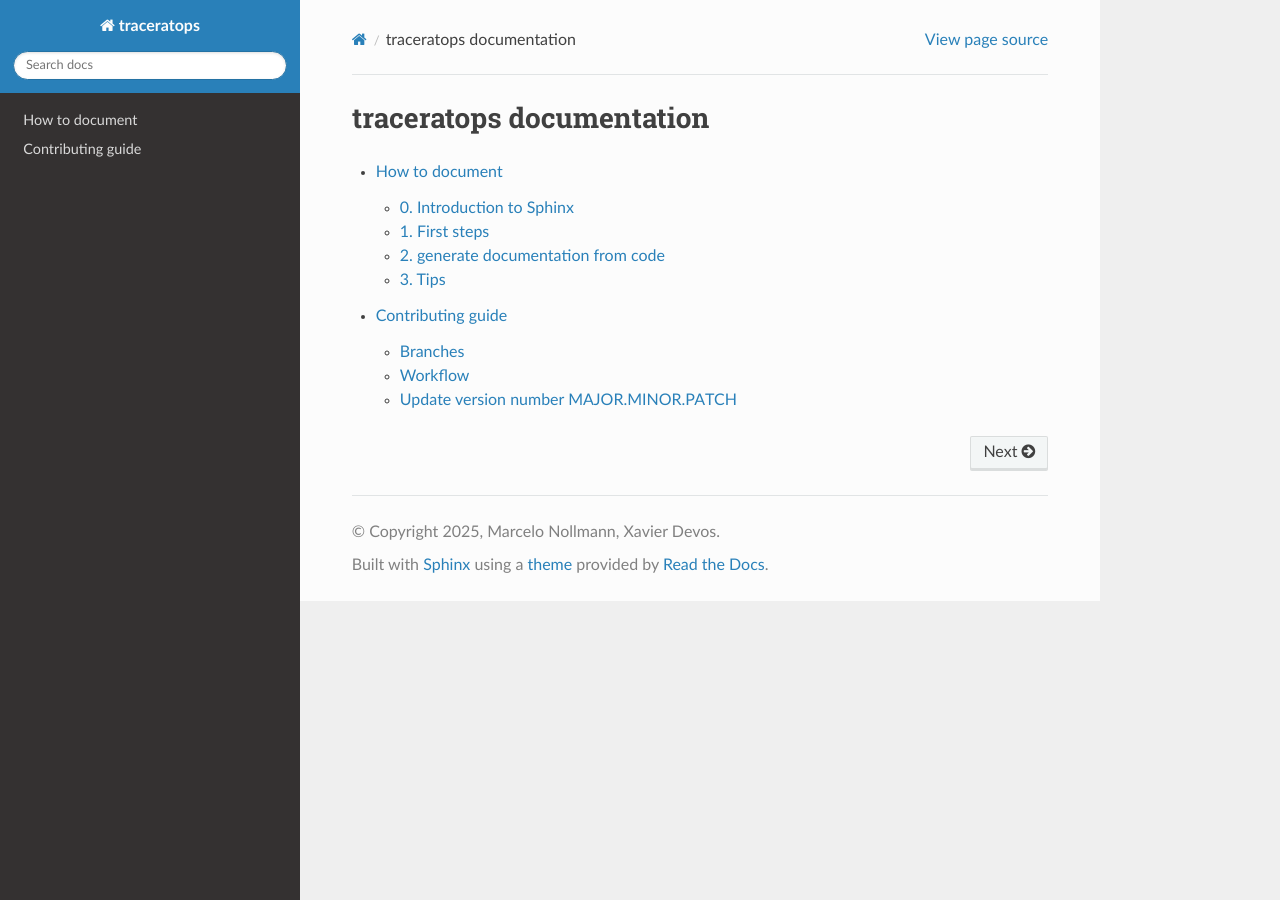
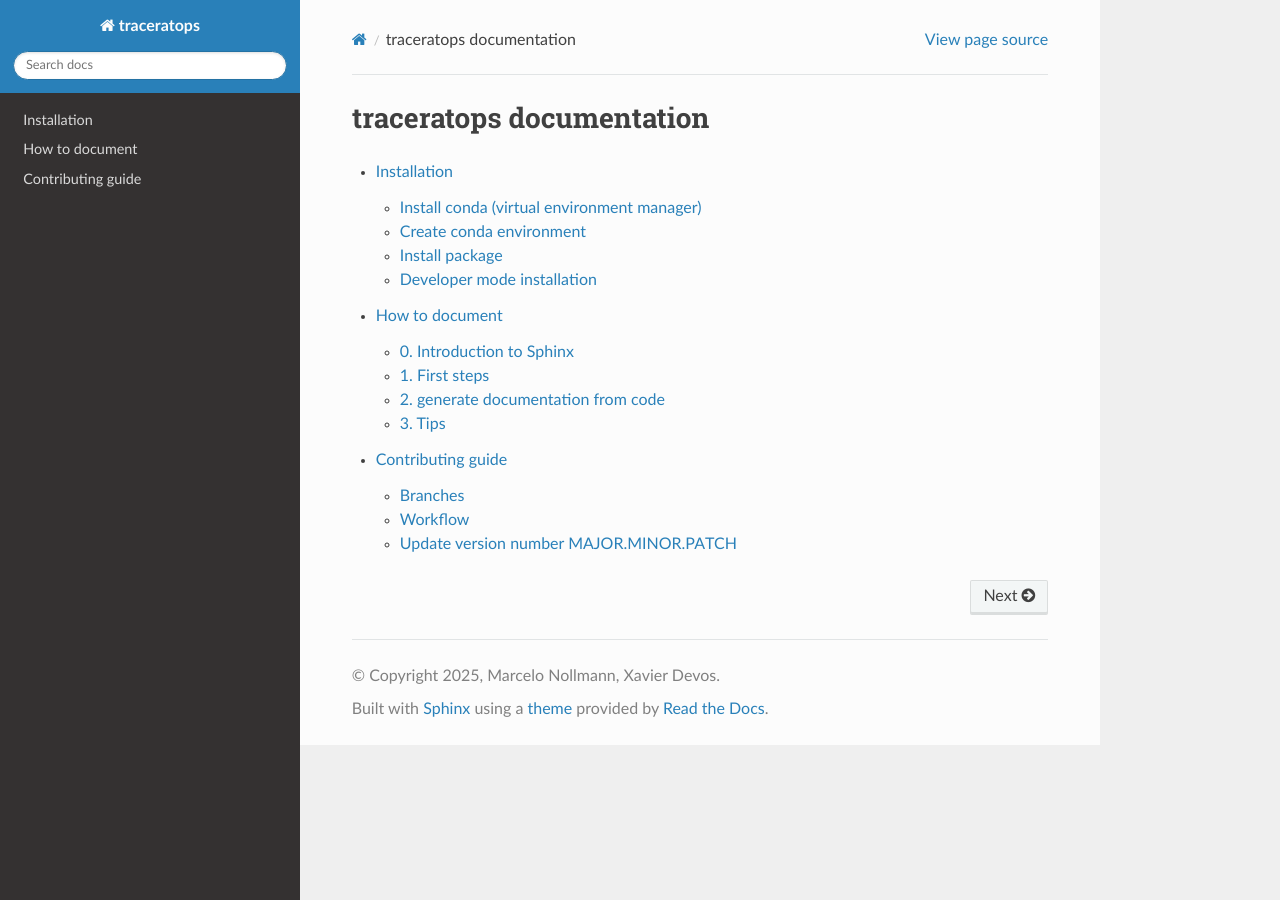
Before and after one commit to pyHi-M/traceratops, a Sphinx documentation site: the page built from doc/source/index.rst, in a window 1280 px wide. Built offline with Sphinx 7.4.7 and the Read the Docs theme 3.1.0, drawn with Linux system fonts in a browser that asks for light colours.

Commit message:
doc(installation): how to guide

````diff
--- a/doc/source/index.rst
+++ b/doc/source/index.rst
@@ -5,5 +5,6 @@
 .. toctree::
    :maxdepth: 2
 
+   quickstart/installation
    contribute/how_to_document
    contribute/CONTRIBUTING
--- /dev/null
+++ b/doc/source/quickstart/installation.md
@@ -0,0 +1,37 @@
+# Installation
+
+|OS|Linux|Windows|Mac|
+|:-:|:-:|:-:|:-:|
+|**compatibility**|Yes|?|?|
+
+## Install conda (virtual environment manager)
+
+*We use conda environment to avoid version problem with other application dependencies.*
+
+We recommend to download the lighter version `miniconda`.
+
+- [Installing miniconda](https://www.anaconda.com/docs/getting-started/miniconda/install#quickstart-install-instructions)
+
+- [Installing anaconda distribution](https://www.anaconda.com/docs/getting-started/anaconda/install#basic-install-instructions)
+
+## Create conda environment
+
+Open a **terminal** (for Windows user: from the Start menu, open the **Anaconda Prompt**). Create a conda environment and activate it:
+```
+conda create -n traceratops python=3.11
+conda activate traceratops
+```
+
+## Install package
+
+```bash
+cd $HOME/Repositories/traceratops
+pip install -e .
+```
+
+## Developer mode installation
+
+```bash
+cd $HOME/Repositories/traceratops
+pip install -e ".[dev]"
+```
````
